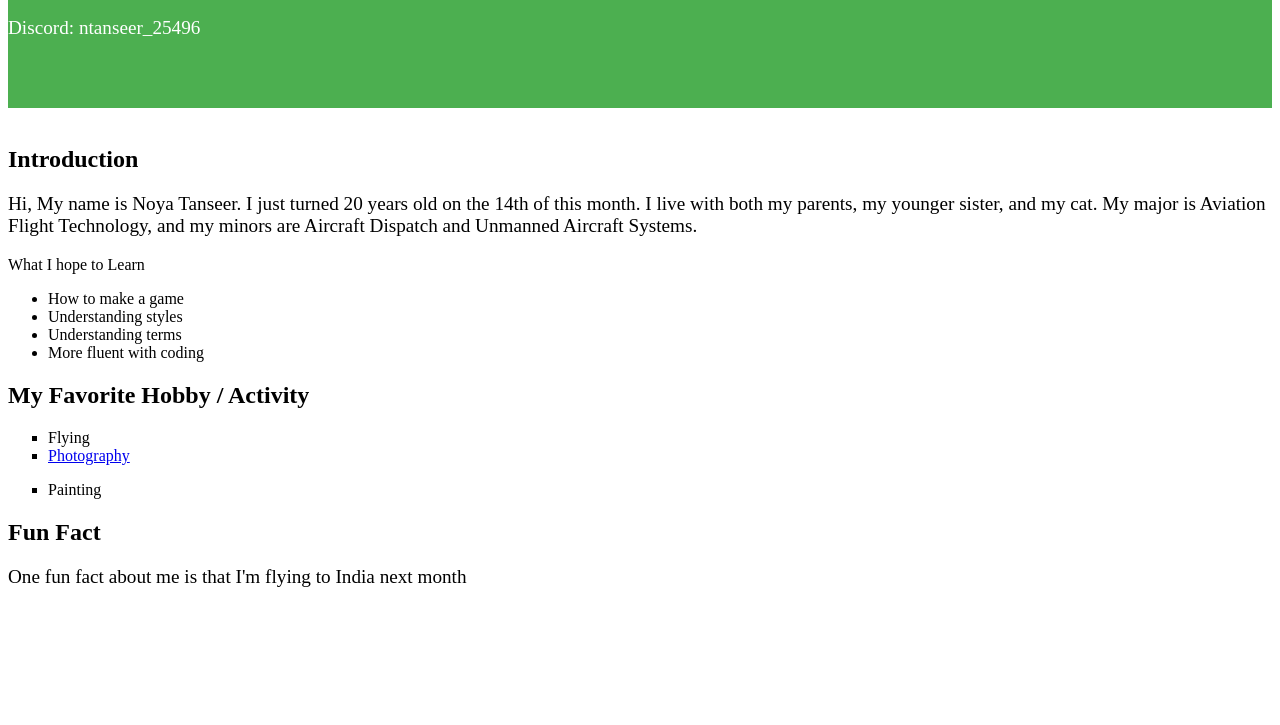
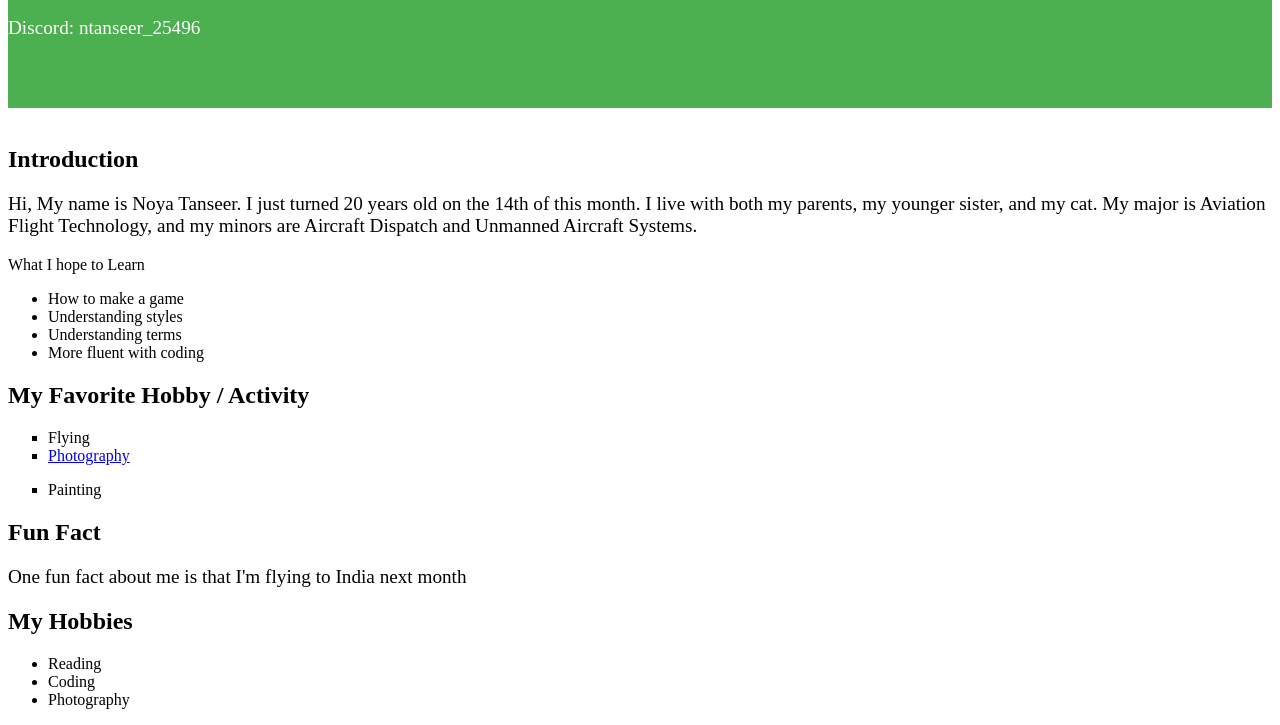
Before and after one commit to ntanseer/g-t-k-e-o-e.nt, a plain HTML site: page index.html in a window 1280 px wide. Shown: the part 193-918 px from the top of the page. Before the commit the page ends 800 px from the top, so only its background shows below. Drawn offline with Linux system fonts and the light colour scheme.

Commit message:
Update index.html

```diff
--- a/index.html
+++ b/index.html
@@ -34,3 +34,11 @@
 </ul>
 <h2>Fun Fact</h2>
 <p>One fun fact about me is that I'm flying to India next month</p>
+<section id="hobbies">
+  <h2>My Hobbies</h2>
+  <ul>
+    <li>Reading</li>
+    <li>Coding</li>
+    <li>Photography</li>
+  </ul>
+</section>
```
